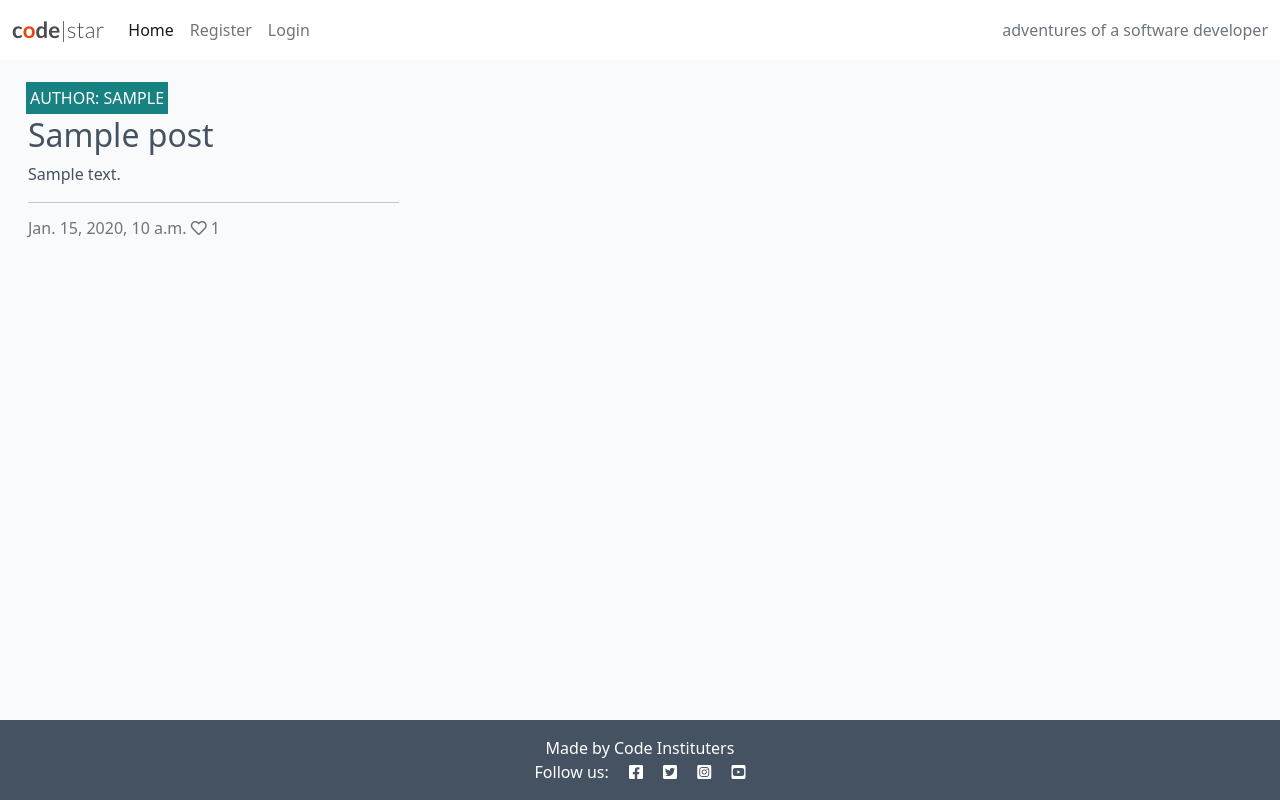
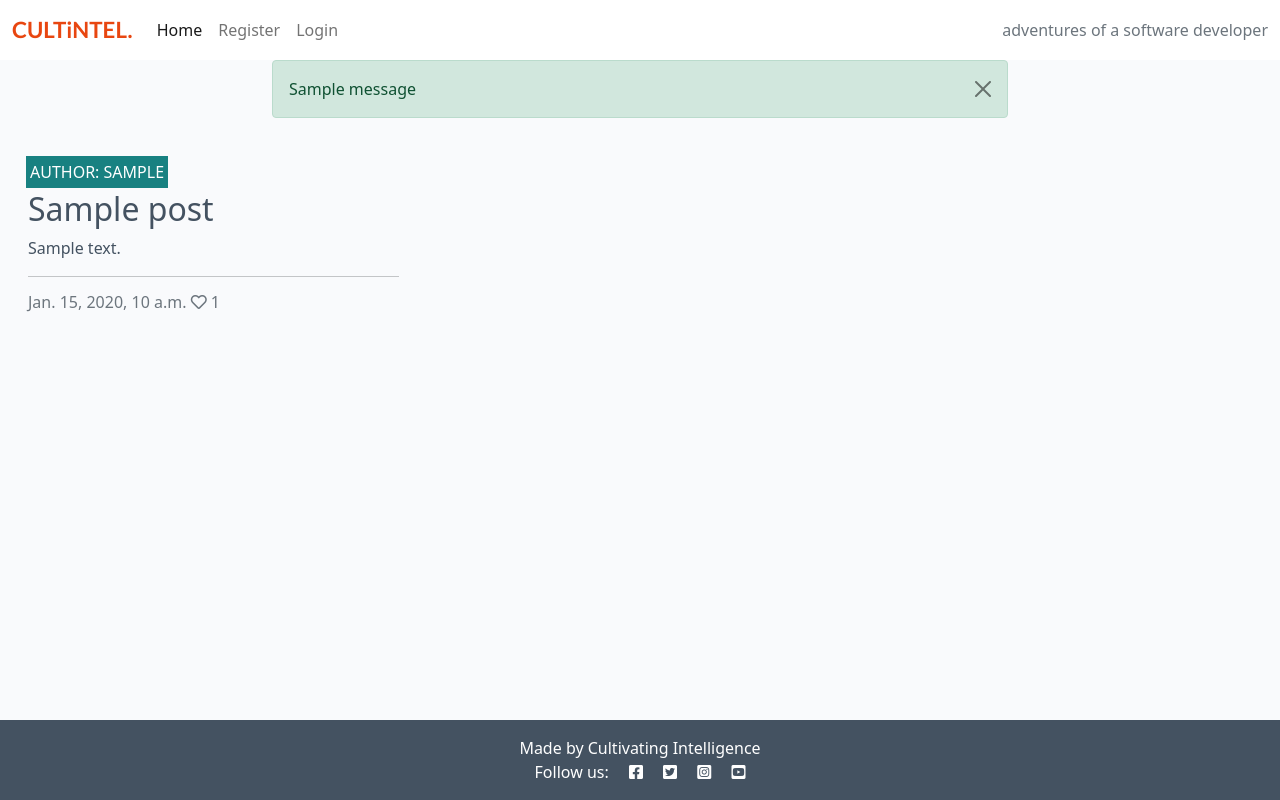
Before and after one commit to Josseyo/Cultivating_Intelligence, a Django app: page / in a window 1280 px wide. Run offline with Django 3.2, Linux system fonts and the light colour scheme; tables that the repository leaves empty hold one stand-in row (values such as "Sample post"); one stand-in notice (Sample message) is shown.

Commit message:
Add feedback messages,
Add approve comments,
Update category and media to category_type & media_type

Update navigation, brand and view urls

```diff
--- a/blog/templates/post_detail.html
+++ b/blog/templates/post_detail.html
@@ -34,7 +34,7 @@
                 <div class="row">
 
                     <div class="col-1">
-                        <strong>
+                       <strong>
                             {% if user.is_authenticated %}
                             <form class="d-inline" action="{% url 'post_like' post.slug %}" method="POST">
                                 {% csrf_token %}
@@ -47,7 +47,7 @@
                             {% else %}
                             <span class="text-secondary"><i class="far fa-heart"></i></span>
                             {% endif %}
-                        <!-- Number of likes goes before the closing strong tag -->
+                         <!--Number of likes goes before the closing strong tag-->
                         <span class="text-secondary">{{ post.number_of_likes }} </span>
                         </strong>
                     </div>
--- a/templates/base.html
+++ b/templates/base.html
@@ -1,10 +1,8 @@
-<!--{% url 'home' as home_url %}-->
 {% load static %}
+{% url 'home' as home_url %}
 {% url 'account_login' as login_url %}
 {% url 'account_signup' as signup_url %}
 {% url 'account_logout' as logout_url %}
-
-
 <!DOCTYPE html>
 <html class="h-100" lang="en">
 
@@ -21,10 +19,14 @@
     <link rel="stylesheet" href="https://cdnjs.cloudflare.com/ajax/libs/font-awesome/5.15.3/css/all.min.css">
 
     <!-- Bootstrap CSS -->
-    <link href="https://cdn.jsdelivr.net/npm/bootstrap@5.0.1/dist/css/bootstrap.min.css" rel="stylesheet"
+    <!-- <meta name="viewport" content="width=device-width, initial-scale=1" />-->
+   <link href="https://cdn.jsdelivr.net/npm/bootstrap@5.0.1/dist/css/bootstrap.min.css" rel="stylesheet"
         integrity="sha384-+0n0xVW2eSR5OomGNYDnhzAbDsOXxcvSN1TPprVMTNDbiYZCxYbOOl7+AMvyTG2x" crossorigin="anonymous">
+    <!--<script src="https://cdn.jsdelivr.net/npm/bootstrap@5.0.1/dist/js/bootstrap.bundle.min.js"
+        integrity="sha384-gtEjrD/SeCtmISkJkNUaaKMoLD0//ElJ19smozuHV6z3Iehds+3Ulb9Bn9Plx0x4" crossorigin="anonymous">
+    </script> -->
     <!-- Custom CSS -->
-        <link rel="stylesheet" href="{% static 'css/style.css' %}">
+    <link rel="stylesheet" href="{% static 'css/style.css' %}">
 </head>
 
 <body class="d-flex flex-column h-100 main-bg">
@@ -32,8 +34,8 @@
     <!-- Navigation -->
     <nav class="navbar navbar-expand-lg navbar-light bg-white">
         <div class="container-fluid">
-            <a class="navbar-brand" href="{% url 'home' %}"><span class="brand">c<span class="red-o">o</span>de<span
-                        class="thin">|star</span></span></a>
+            <a class="navbar-brand" href="{% url 'home' %}"><span class="brand"><span class="red-o">CULTiNTEL.</span><span></span>
+                <span class="red-o"></span><span></span></a>
             <button class="navbar-toggler" type="button" data-bs-toggle="collapse" data-bs-target="#navbarText"
                 aria-controls="navbarText" aria-expanded="false" aria-label="Toggle navigation">
                 <span class="navbar-toggler-icon"></span>
@@ -42,19 +44,18 @@
                 <ul class="navbar-nav me-auto mb-2 mb-lg-0">
                     <li class="nav-item">
                         <a class="nav-link {% if request.path == home_url %}active{% endif %}" aria-current="page"
-                            href="#">Home</a>
+                            href="{% url 'home' %}">Home</a>
                     </li>
                     {% if user.is_authenticated %}
                     <li class="nav-item">
-                        <a class="nav-link {% if request.path == logout_url %}active{% endif %}" aria-current="page" href="{% url 'account_logout' %}">Logout</a>
+                        <a class="nav-link" href="{% url 'account_logout' %}">Logout</a>
                     </li>
                     {% else %}
                     <li class="nav-item">
-                        <a class="nav-link {% if request.path == signup_url %}active{% endif %}" aria-current="page"
-                            href="{% url 'account_signup' %}">Register</a>
+                        <a class="nav-link" href="{% url 'account_signup' %}">Register</a>
                     </li>
                     <li class="nav-item">
-                        <a class="nav-link {% if request.path == login_url %}active{% endif %}" aria-current="page" href="{% url 'account_login' %}">Login</a>
+                        <a class="nav-link" href="{% url 'account_login' %}">Login</a>
                     </li>
                     {% endif %}
                 </ul>
@@ -64,6 +65,18 @@
             </div>
         </div>
     </nav>
+    <div class="container">
+        <div class="row">
+            <div class="col-md-8 offset-md-2">
+                {% for message in messages %}
+                <div class="alert {{ message.tags }} alert-dismissible fade show" id="msg" role="alert">
+                    {{ message | safe }}
+                    <button type="button" class="btn-close" data-bs-dismiss="alert" aria-label="Close"></button>
+                </div>
+                {% endfor %}
+            </div>
+        </div>
+    </div>
 
     <main class="flex-shrink-0 main-bg">
 
@@ -75,17 +88,10 @@
 
     <!-- Footer -->
     <footer class="footer mt-auto py-3 dark-bg">
-        <p class="m-0 text-center text-white">Made by Code Instituters</p>
+        <p class="m-0 text-center text-white">Made by Cultivating Intelligence</p>
         <p class="m-0 text-center text-white">Follow us: <i class="fab fa-facebook-square ms-3"></i>
             <i class="fab fa-twitter-square ms-3"></i>
             <i class="fab fa-instagram-square ms-3"></i>
             <i class="fab fa-youtube-square ms-3"></i>
         </p>
     </footer>
-
-    <script src="https://cdn.jsdelivr.net/npm/bootstrap@5.0.1/dist/js/bootstrap.bundle.min.js"
-        integrity="sha384-gtEjrD/SeCtmISkJkNUaaKMoLD0//ElJ19smozuHV6z3Iehds+3Ulb9Bn9Plx0x4" crossorigin="anonymous">
-        </script>
-</body>
-
-</html>
```
